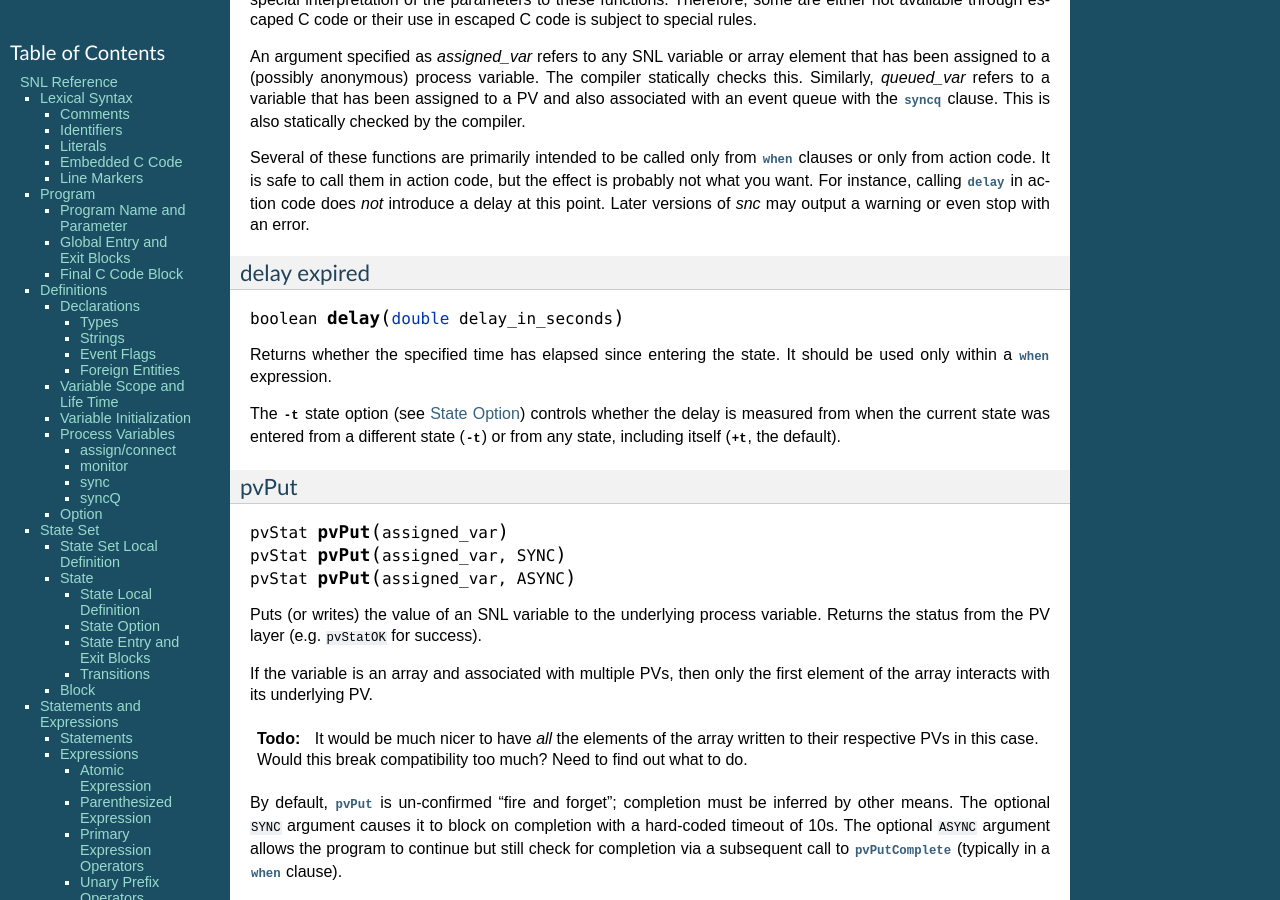
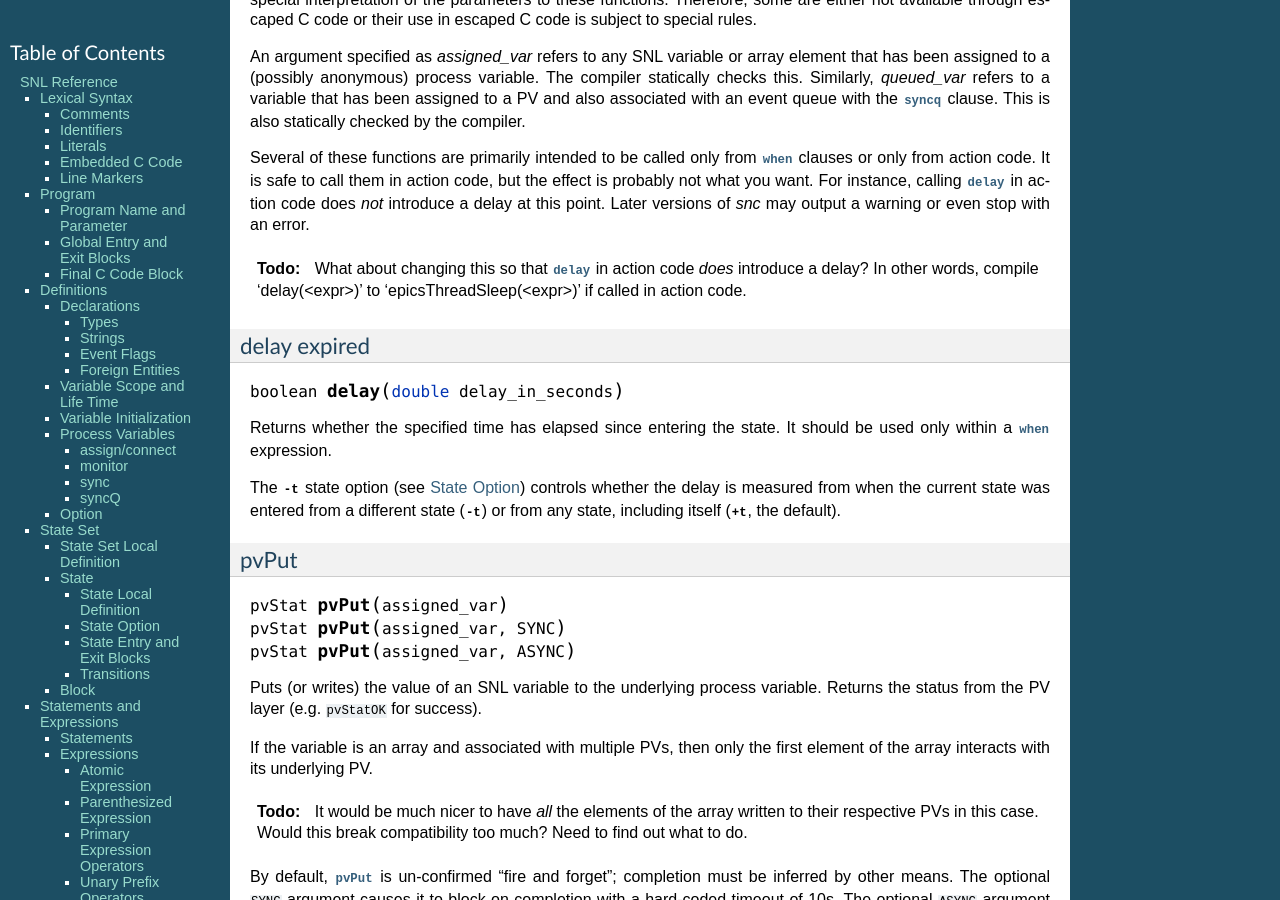
Before and after one commit to jeonghanlee/sequencer-2-2, a Sphinx documentation site: the page built from documentation/Reference.txt, in a window 1280 px wide and 900 px high, scrolled down 16167 px. Built offline with Sphinx 7.4.7, drawn with Linux system fonts in a browser that asks for light colours.

Commit message:
docs: added a todo item for delay in action code

```diff
--- a/documentation/Reference.txt
+++ b/documentation/Reference.txt
@@ -1087,6 +1087,10 @@ calling :c:func:`delay` in action code does *not* introduce a delay at this
 point. Later versions of *snc* may output a warning or even stop with an
 error.
 
+.. todo:: What about changing this so that :c:func:`delay` in action code
+   *does* introduce a delay? In other words, compile 'delay(<expr>)' to
+   'epicsThreadSleep(<expr>)' if called in action code.
+
 
 delay expired
 ^^^^^^^^^^^^^
```
